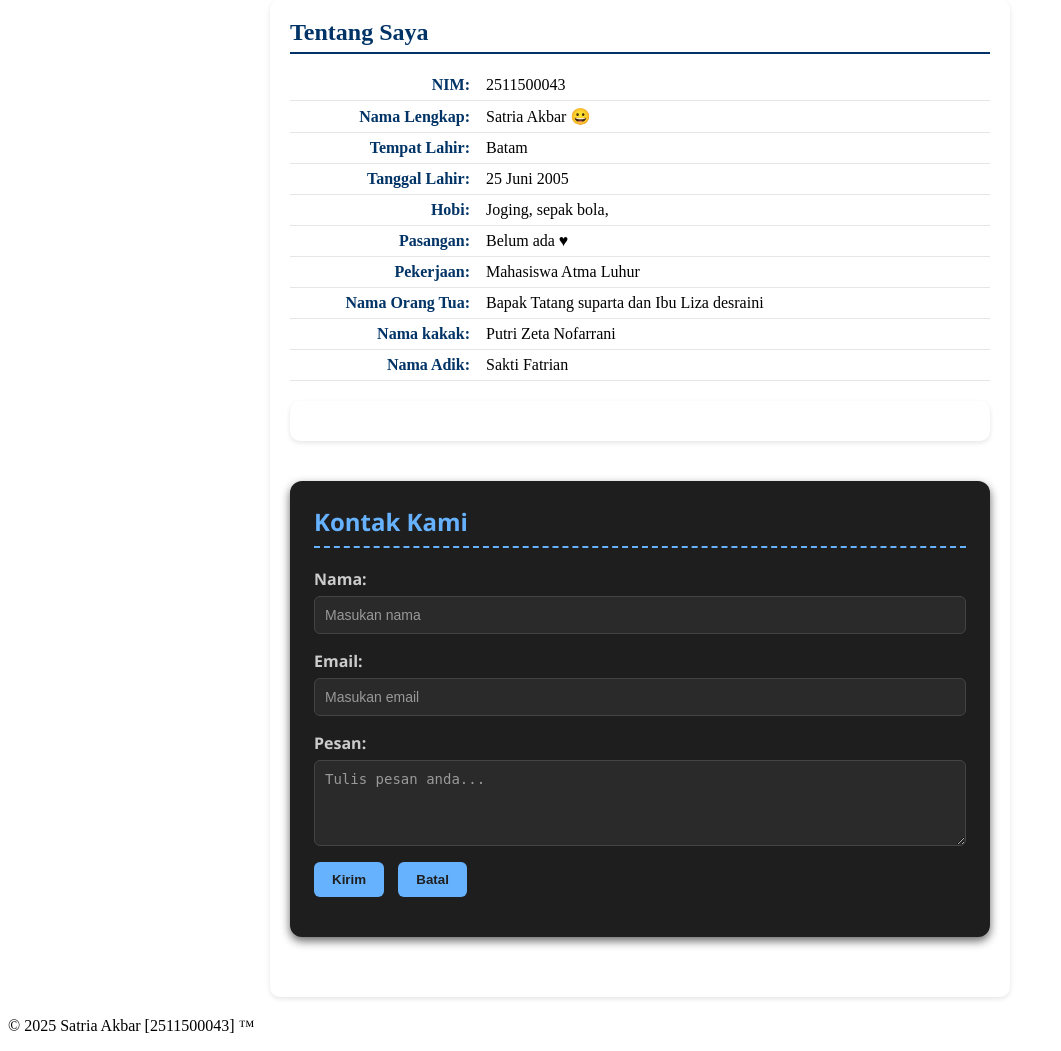
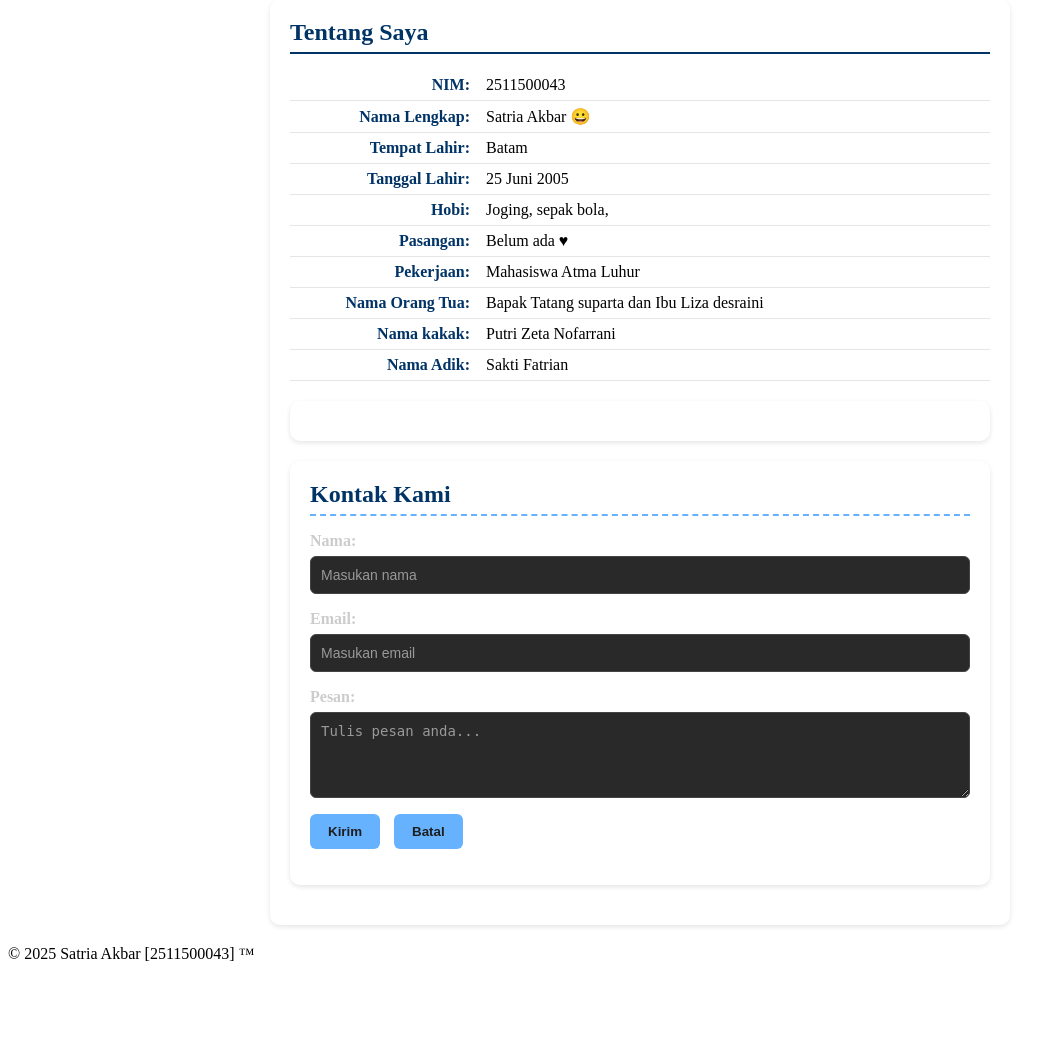
Before and after one commit to 2511500043-bit/2511500043-PWD-TI1B-25260, a PHP site: page /pertemuan-03/index.html in a window 1280 px wide. Shown: the part 168-1219 px from the top of the page, without its empty margins (0-1061 px from the left). After the commit the page ends 1129 px from the top, so only its background shows below. Run offline with PHP 8.4, Linux system fonts and the light colour scheme.

Commit message:
styling id section#contact

```diff
--- a/pertemuan-03/index.html
+++ b/pertemuan-03/index.html
@@ -53,23 +53,50 @@
         }
 
         #contact {
-           background-color: #1e1e1e;
-           border-radius: 12px;
-           padding: 24px;
+           background-color: #ffffff;
+           border-radius: 10px;
+           padding: 20px;
            max-width: 700px;
-           margin: 40px auto;
-           box-shadow: 0 4px 10px rgba(0, 0, 0, 0.6);
-           font-family: 'Segoe UI', Tahoma, Geneva, Verdana, sans-serif;
-           color: #f0f0f0;
+           margin: 20px auto;
+           box-shadow: 0 2px 5px rgba(0, 0, 0, 0.1);
         }
 
         #contact h2 {
-           color: #66b2ff;
+           color: #003366;
            border-bottom: 2px dashed #66b2ff;
-           padding-bottom: 8px;
+           padding-bottom: 6px;
            margin-top: 0;
-           margin-bottom: 20px;
-           font-size: 24px;
+           margin-bottom: 16px;
+        }
+
+        #contact p {
+          display: flex;
+          justify-content: flex-start;
+          align-items: baseline;
+          margin: 0;
+          border-bottom: 1px solid #e6e6e6;
+        }
+
+        #contact strong {
+          min-width: 180px;
+          color: #003366;
+          font-weight: 600;
+          text-align: right;
+          padding-right: 16px;
+          flex-shrink: 0;
+        }
+
+        @media (max-width: 600px) {
+          #contact p {
+            flex-direction: column;
+            align-items: flex-start;
+          }
+
+          #contact strong {
+            text-align: left;
+            padding-right: 0;
+            margin-bottom: 2px;
+          }
         }
 
         #contact label {
@@ -84,7 +111,7 @@
             width: 100%;
             padding: 10px;
             margin-bottom: 16px;
-            background-color: #2a2a2a;
+            background-color: hsl(0, 0%, 16%);
             border: 1px solid #444444;
             border-radius: 6px;
             box-sizing: border-box;
--- a/pertemuan-04/style.css
+++ b/pertemuan-04/style.css
@@ -220,7 +220,7 @@ header li a {
 
         #contact button {
           width: 100%;
-          margin-top: 15px;
+          margin-top: 20px;
           margin-right: 0;
           font-size: 15px;
 
```
